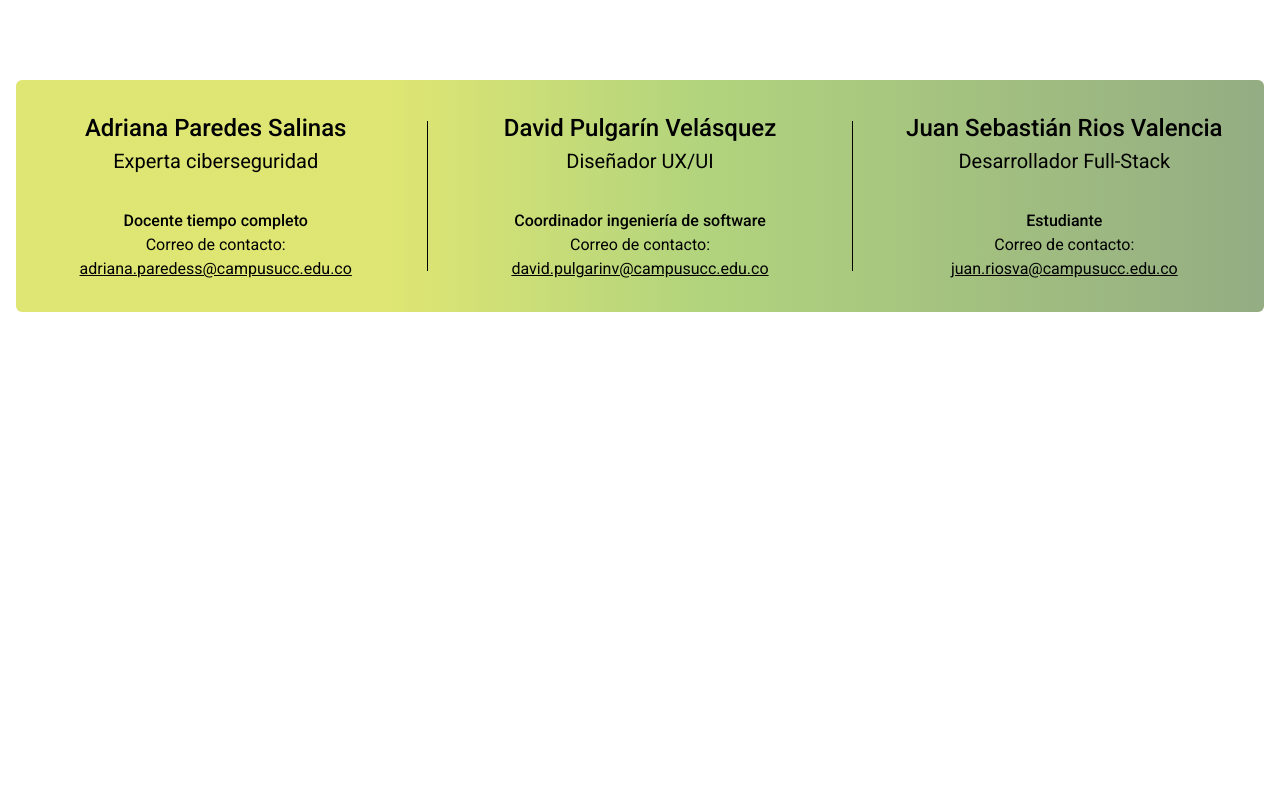
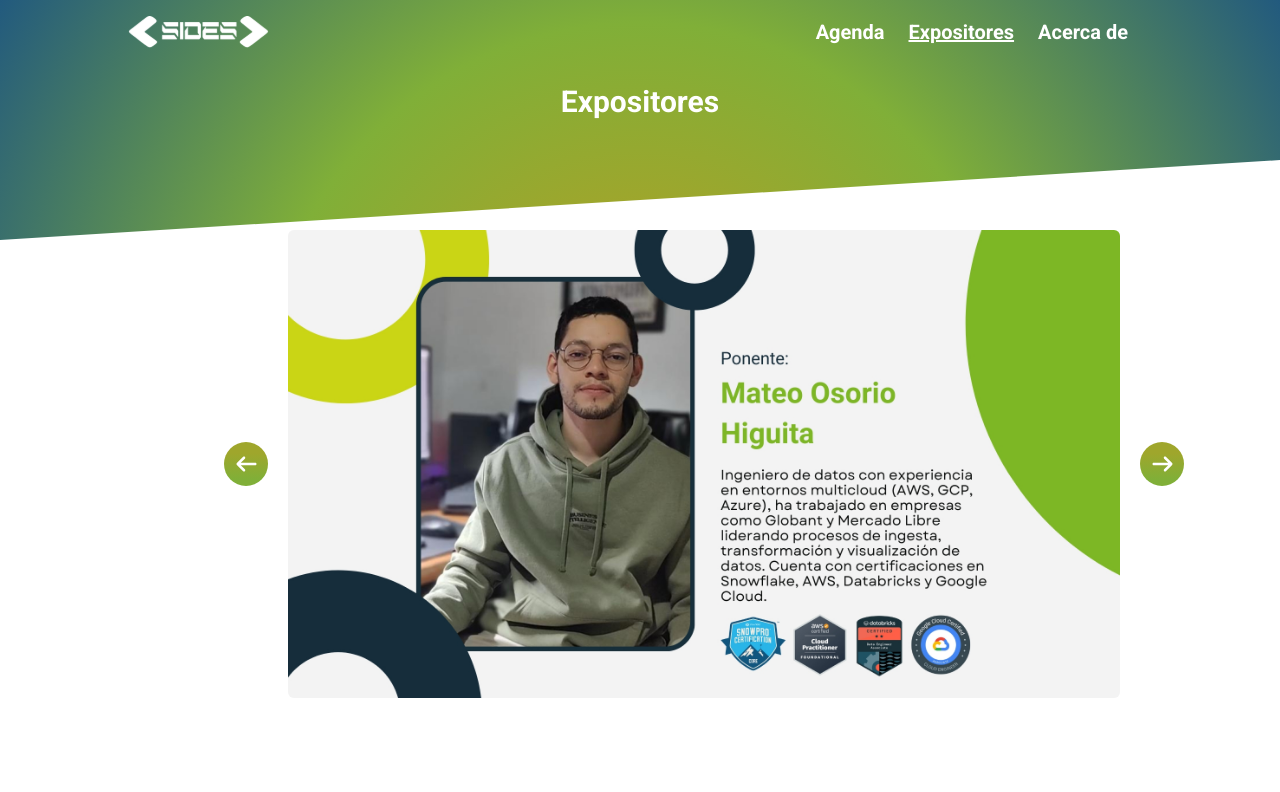
Before and after one commit to UCC-Medellin/sides, a React (Vite) app: page /sides/expositores in a window 1280 px wide. Shown: the top 792 px of the page. Built offline with nearby package versions, Linux system fonts and the light colour scheme.

Commit message:
Feat: Add buttons to scroll slider

```diff
--- a/src/App.jsx
+++ b/src/App.jsx
@@ -10,7 +10,7 @@
 function App() {
 
   return (
-    <BrowserRouter>
+    <BrowserRouter basename="/sides">
       <Header />
       <Routes>
         <Route path='/' element={<HomePage />} />
--- a/src/components/ImageSlider.jsx
+++ b/src/components/ImageSlider.jsx
@@ -1,30 +1,66 @@
-import { useEffect, useState } from "react";
+import { useEffect, useState, useRef } from "react";
+import { FontAwesomeIcon } from "@fortawesome/react-fontawesome";
+import { faArrowLeft, faArrowRight } from "@fortawesome/free-solid-svg-icons";
+import { radialGreenGradientButton, radialGreenGradientButtonHover } from '../utils/gradients';
 
 export default function ImageSlider({images}) {
   const [current, setCurrent] = useState(0);
+  const timerRef = useRef(null);
+  const [isHoverLeft,setIsHoverLeft] = useState(false);
+  const [isHoverRight,setIsHoverRight] = useState(false);
+
+  const startTimer = () => {
+    if (timerRef.current) {
+      clearInterval(timerRef.current);
+    }
+
+    timerRef.current = setInterval(() => {
+      setCurrent((prev) => (prev + 1) % images.length);
+    }, 10000);
+  };
 
   useEffect(() => {
-    const timer = setInterval(() => {
-      setCurrent((prev) => (prev + 1) % images.length);
-    }, 10000);
-    return () => clearInterval(timer);
+    startTimer()
+    return () => clearInterval(timerRef.current);
   }, []);
 
   const prevSlide = () => {
     setCurrent((prev) => (prev - 1 + images.length) % images.length);
+    startTimer();
   };
 
   const nextSlide = () => {
     setCurrent((prev) => (prev + 1) % images.length);
+    startTimer();
   };
 
   return (
-    <div className="relative w-full md:max-w-[65dvw] mx-auto">
+    <div className="relative md:flex md:items-center md:gap-[20px] w-full md:max-w-[65dvw] mx-auto">
+      <button className="text-white text-xl bg-green-500 p-2 rounded-full aspect-square w-[44px] h-[44px] md:flex items-center justify-center hidden cursor-pointer transition-all duration-300"
+        style={{
+          background: isHoverLeft ? radialGreenGradientButtonHover : radialGreenGradientButton,
+        }}
+        onClick={()=>prevSlide()}
+        onMouseEnter={() => setIsHoverLeft(true)}
+        onMouseLeave={() => setIsHoverLeft(false)}
+      >
+        <FontAwesomeIcon icon={faArrowLeft} />
+      </button>
       <img
         src={images[current]}
         alt={`Slide ${current + 1}`}
         className="w-full h-auto rounded-md transition duration-500"
       />
+      <button className="text-white text-xl bg-green-500 p-2 rounded-full aspect-square w-[44px] h-[44px] md:flex items-center justify-center hidden cursor-pointer transition-all duration-300"
+        style={{
+          background: isHoverRight ? radialGreenGradientButtonHover : radialGreenGradientButton,
+        }}
+        onClick={()=>nextSlide()}
+        onMouseEnter={() => setIsHoverRight(true)}
+        onMouseLeave={() => setIsHoverRight(false)}
+      >
+        <FontAwesomeIcon icon={faArrowRight} />
+      </button>
     </div>
   );
 }
--- a/src/utils/gradients.js
+++ b/src/utils/gradients.js
@@ -1,2 +1,4 @@
 export const radialGreenGradient = `radial-gradient(circle at center, #9FA62C 25%, #80AF38 50%, #225A7E 100%)`;
+export const radialGreenGradientButton = `linear-gradient(to bottom, #9FA62C 25%, #80AF38 85%)`;
+export const radialGreenGradientButtonHover = `linear-gradient(to bottom, #9FA62C 25%, #80AF38 45%, #528309ff 90%)`;
 export const linearGreenGradient = `linear-gradient(to right, rgba(201, 213, 21, 0.6) 30%, rgba(126, 183, 38, 0.6) 55%, rgba(22, 45, 60, 0.6) 150%)`;
--- a/vite.config.js
+++ b/vite.config.js
@@ -4,7 +4,7 @@
 
 // https://vite.dev/config/
 export default defineConfig({
-  base: '/',
+  base: '/sides/',
   plugins: [
     react(),
     tailwindcss(),
```
Also changed, not shown: package.json (+8 -1 lines), 1 other file (tests, documents, lock files or other folders).
